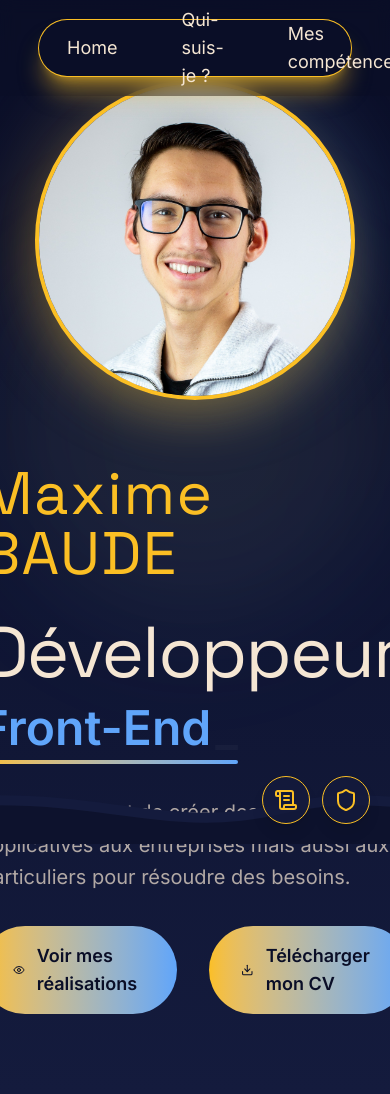
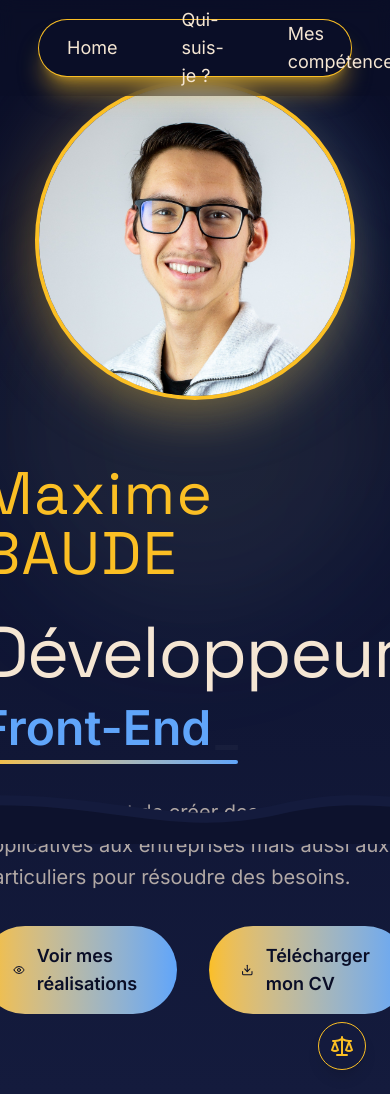
Before and after one commit to MaximeCode/My_Portfolio, a Next.js app: page / in a window 390 px wide. Built offline with nearby package versions, Linux system fonts and the light colour scheme.

Commit message:
New button to show other legals buttons, with animation

```diff
--- a/src/app/Components/FooterMentionsLink.jsx
+++ b/src/app/Components/FooterMentionsLink.jsx
@@ -1,36 +1,110 @@
 "use client";
 
-import { ScrollText, Shield } from "lucide-react";
+import { useState, useRef, useEffect } from "react";
+import { ScrollText, Shield, Scale } from "lucide-react";
 import { Tooltip } from "react-tooltip";
 
-const footerLinkClass =
-  "flex h-12 w-12 items-center justify-center rounded-full border border-secondary bg-bg-accent/80 text-secondary shadow-lg hover:bg-primary hover:text-background hover:border-primary transition-all duration-300 focus:outline-none focus:ring-4 focus:ring-primary";
+const RADIUS = 40;
+const ANGLE_1 = 60 * (Math.PI / 180);
+const ANGLE_2 = 180 * (Math.PI / 180);
+
+const actionButtonClass =
+  "flex h-11 w-11 items-center justify-center rounded-full border border-secondary bg-bg-accent/90 text-secondary shadow-lg hover:bg-primary hover:text-background hover:border-primary focus:outline-none focus:ring-4 focus:ring-primary/50 transition-all duration-300 ease-out origin-center";
 
 export default function FooterMentionsLink() {
+  const [isOpen, setIsOpen] = useState(false);
+  const closeTimeoutRef = useRef(null);
+
+  const openMenu = () => {
+    if (closeTimeoutRef.current) {
+      clearTimeout(closeTimeoutRef.current);
+      closeTimeoutRef.current = null;
+    }
+    setIsOpen(true);
+  };
+
+  const scheduleClose = () => {
+    if (closeTimeoutRef.current) return;
+    closeTimeoutRef.current = setTimeout(() => {
+      setIsOpen(false);
+      closeTimeoutRef.current = null;
+    }, 250);
+  };
+
+  useEffect(() => {
+    return () => {
+      if (closeTimeoutRef.current) {
+        clearTimeout(closeTimeoutRef.current);
+      }
+    };
+  }, []);
+
+  const x1 = Math.round(RADIUS * Math.cos(ANGLE_1));
+  const y1 = -Math.round(RADIUS * Math.sin(ANGLE_1));
+  const x2 = Math.round(RADIUS * Math.cos(ANGLE_2));
+  const y2 = -Math.round(RADIUS * Math.sin(ANGLE_2));
+
   return (
-    <footer className="fixed bottom-5 right-5 md:bottom-8 md:right-8 z-30 flex items-center gap-3">
+    <footer
+      className="absolute bottom-6 right-6 z-30 flex items-center justify-center"
+      aria-label="Liens légaux"
+      onMouseEnter={openMenu}
+      onMouseLeave={scheduleClose}
+    >
+      {/* Action buttons: animate from center to position on hover */}
       <a
         href="/mentions-legales"
         target="_blank"
         rel="noopener noreferrer"
-        className={footerLinkClass}
+        className={`absolute ${actionButtonClass}`}
+        style={{
+          transform: isOpen
+            ? `translate(calc(-50% + ${x1}px), calc(-50% + ${y1}px)) scale(1)`
+            : "translate(-50%, -50%) scale(0.4)",
+          opacity: isOpen ? 1 : 0,
+          pointerEvents: isOpen ? "auto" : "none",
+        }}
         data-tooltip-id="tooltip_mentions_legales"
         data-tooltip-content="Mentions légales"
+        onMouseEnter={openMenu}
+        onMouseLeave={scheduleClose}
       >
-        <ScrollText className="w-6 h-6" />
+        <ScrollText className="h-5 w-5" />
       </a>
       <a
         href="/politique-confidentialite"
         target="_blank"
         rel="noopener noreferrer"
-        className={footerLinkClass}
+        className={`absolute ${actionButtonClass}`}
+        style={{
+          transform: isOpen
+            ? `translate(calc(-50% + ${x2}px), calc(-50% + ${y2}px)) scale(1)`
+            : "translate(-50%, -50%) scale(0.4)",
+          opacity: isOpen ? 1 : 0,
+          pointerEvents: isOpen ? "auto" : "none",
+        }}
         data-tooltip-id="tooltip_politique_confidentialite"
         data-tooltip-content="Politique de confidentialité"
+        onMouseEnter={openMenu}
+        onMouseLeave={scheduleClose}
       >
-        <Shield className="w-6 h-6" />
+        <Shield className="h-5 w-5" />
       </a>
+
+      {/* Trigger: center circle, menu shows on hover */}
+      <div
+        role="group"
+        aria-label="Liens légaux"
+        className="flex h-12 w-12 items-center justify-center rounded-full border border-secondary bg-bg-accent/90 text-secondary shadow-lg hover:bg-primary hover:text-background hover:border-primary transition-all duration-300 cursor-default"
+        data-tooltip-id="tooltip_speed_dial_trigger"
+        data-tooltip-content="Mentions légales & Confidentialité"
+      >
+        <Scale className="h-6 w-6" aria-hidden />
+      </div>
+
       <Tooltip id="tooltip_mentions_legales" />
       <Tooltip id="tooltip_politique_confidentialite" />
+      <Tooltip id="tooltip_speed_dial_trigger" />
     </footer>
   );
 }
```
